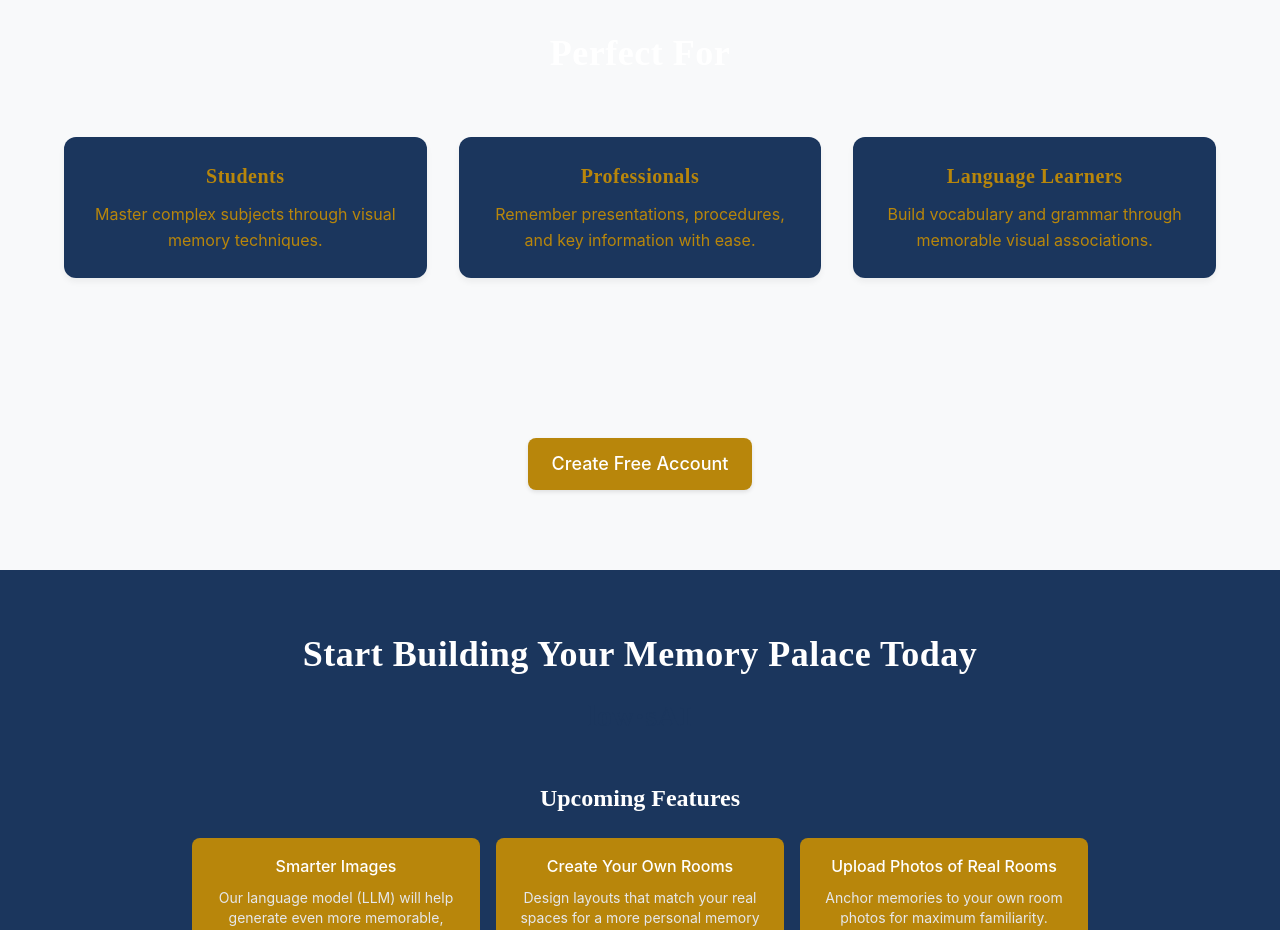
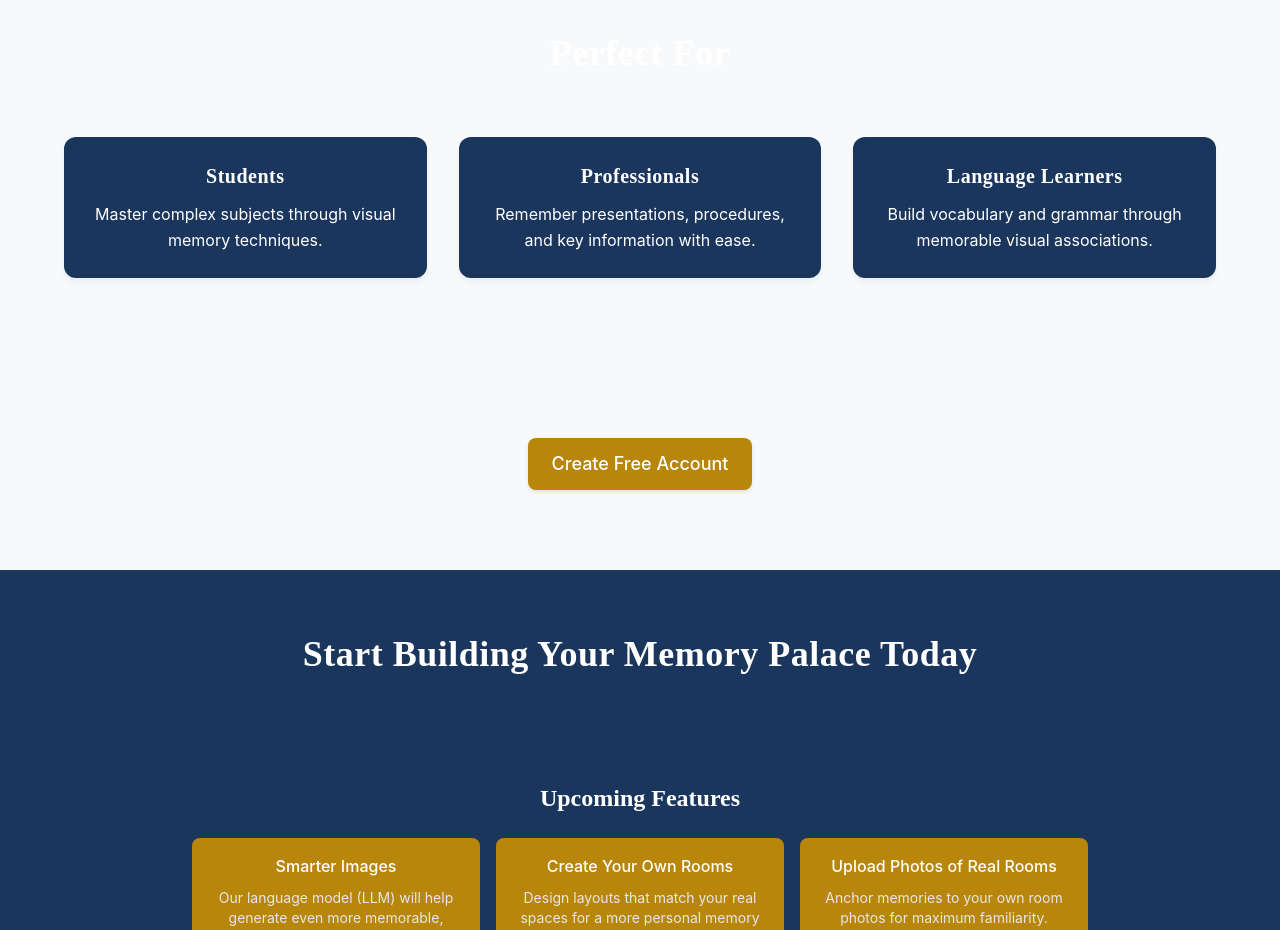
Before and after one commit to aaronipollock/memory-palace, a React (Create React App) app in the folder client/: page /#/ in a window 1280 px wide. Shown: the part 3180-4110 px from the top of the page. Built offline with nearby package versions, Linux system fonts and the light colour scheme; no server answers.

Commit message:
white text

```diff
--- a/client/src/components/LandingPage.js
+++ b/client/src/components/LandingPage.js
@@ -317,8 +317,8 @@ const LandingPage = () => {
             </h2>
             <div className="grid md:grid-cols-2 lg:grid-cols-3 gap-8">
               {useCases.map((useCase, index) => (
-                <div key={index} className="loci-container p-6 feature-card group bg-primary text-secondary text-center">
-                  <h3 className="loci-header text-xl mb-3 text-secondary text-center">{useCase.title}</h3>
+                <div key={index} className="loci-container p-6 feature-card group bg-primary text-center text-white">
+                  <h3 className="loci-header text-xl mb-3 text-center !text-white">{useCase.title}</h3>
                   <p className="text-text-light">{useCase.description}</p>
                 </div>
               ))}
```
